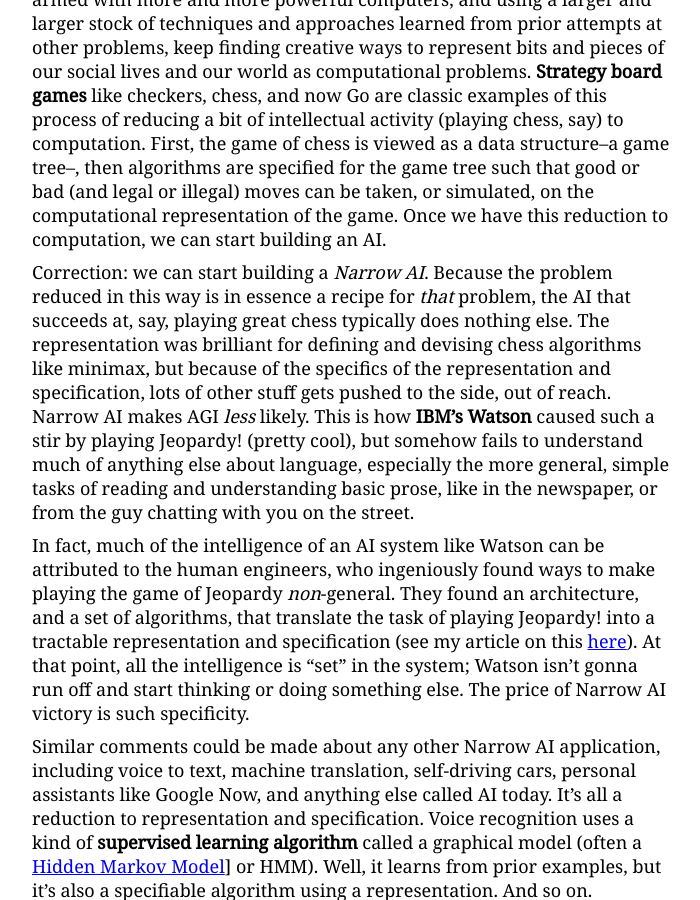
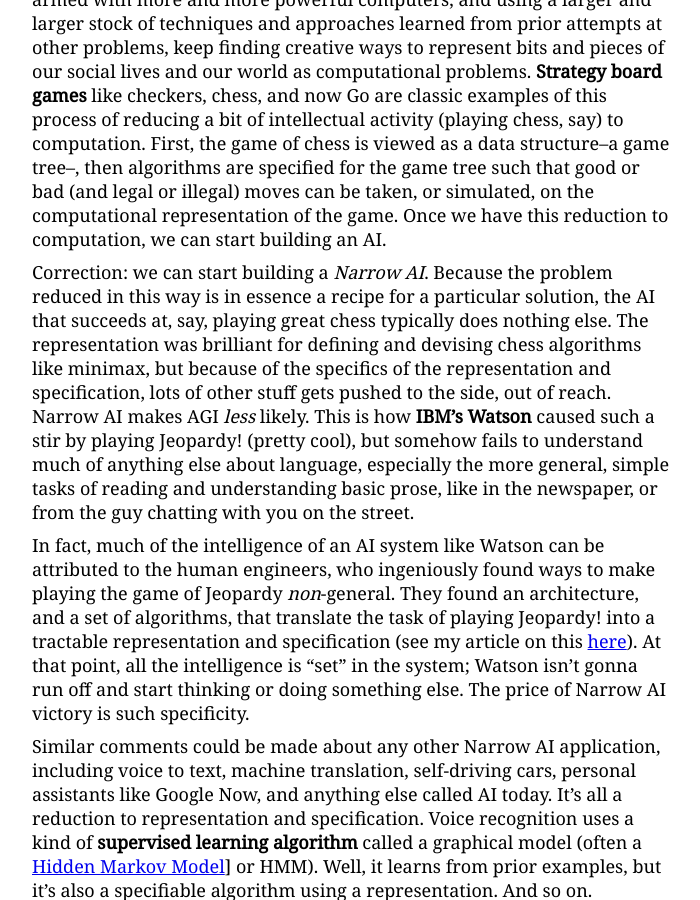
Before and after one commit to thaxist/thaxist.github.io, a Jekyll site: the page built from _posts/2016/2016-09-08-Is-AI-Automation.md, in a window 1280 px wide and 900 px high, scrolled down 3055 px. Shown: the whole window, without its empty margins (288-988 px from the left). Built offline with Jekyll 4.4.1, drawn with Linux system fonts in a browser that asks for light colours; comment, search, counter and statistics services are not loaded.

Commit message:
Update 2016-09-08-Is-AI-Automation.md

```diff
--- a/_posts/2016/2016-09-08-Is-AI-Automation.md
+++ b/_posts/2016/2016-09-08-Is-AI-Automation.md
@@ -29,7 +29,7 @@
 
  Using this simple framework, it's easy to see how Narrow AI keeps succeeding at more and more complicated tasks.  Engineers and scientists, armed with more and more powerful computers, and using a larger and larger stock of techniques and approaches learned from prior attempts at other problems, keep finding creative ways to represent bits and pieces of our social lives and our world as computational problems.  **Strategy board games** like checkers, chess, and now Go are classic examples of this process of reducing a bit of intellectual activity (playing chess, say) to computation.  First, the game of chess is viewed as a data structure--a game tree--, then algorithms are specified for the game tree such that good or bad (and legal or illegal) moves can be taken, or simulated, on the computational representation of the game.  Once we have this reduction to computation, we can start building an AI.
 
- Correction:  we can start building a _Narrow AI_.  Because the problem reduced in this way is in essence a recipe for _that_ problem, the AI that succeeds at, say, playing great chess typically does nothing else.  The representation was brilliant for defining and devising chess algorithms like minimax, but because of the specifics of the representation and specification, lots of other stuff gets pushed to the side, out of reach.  Narrow AI makes AGI _less_ likely.  This is how **IBM's Watson** caused such a stir by playing Jeopardy! (pretty cool), but somehow fails to understand much of anything else about language, especially the more general, simple tasks of reading and understanding basic prose, like in the newspaper, or from the guy chatting with you on the street.
+ Correction:  we can start building a _Narrow AI_.  Because the problem reduced in this way is in essence a recipe for a particular solution, the AI that succeeds at, say, playing great chess typically does nothing else.  The representation was brilliant for defining and devising chess algorithms like minimax, but because of the specifics of the representation and specification, lots of other stuff gets pushed to the side, out of reach.  Narrow AI makes AGI _less_ likely.  This is how **IBM's Watson** caused such a stir by playing Jeopardy! (pretty cool), but somehow fails to understand much of anything else about language, especially the more general, simple tasks of reading and understanding basic prose, like in the newspaper, or from the guy chatting with you on the street.
 
  In fact, much of the intelligence of an AI system like Watson can be attributed to the human engineers, who ingeniously found ways to make playing the game of Jeopardy _non_-general.  They found an architecture, and a set of algorithms, that translate the task of playing Jeopardy! into a tractable representation and specification (see my article on this [here](http://www.thebestschools.org/magazine/watson-computer-plays-jeopardy/)).  At that point, all the intelligence is "set" in the system; Watson isn't gonna run off and start thinking or doing something else.  The price of Narrow AI victory is such specificity.
 
```
